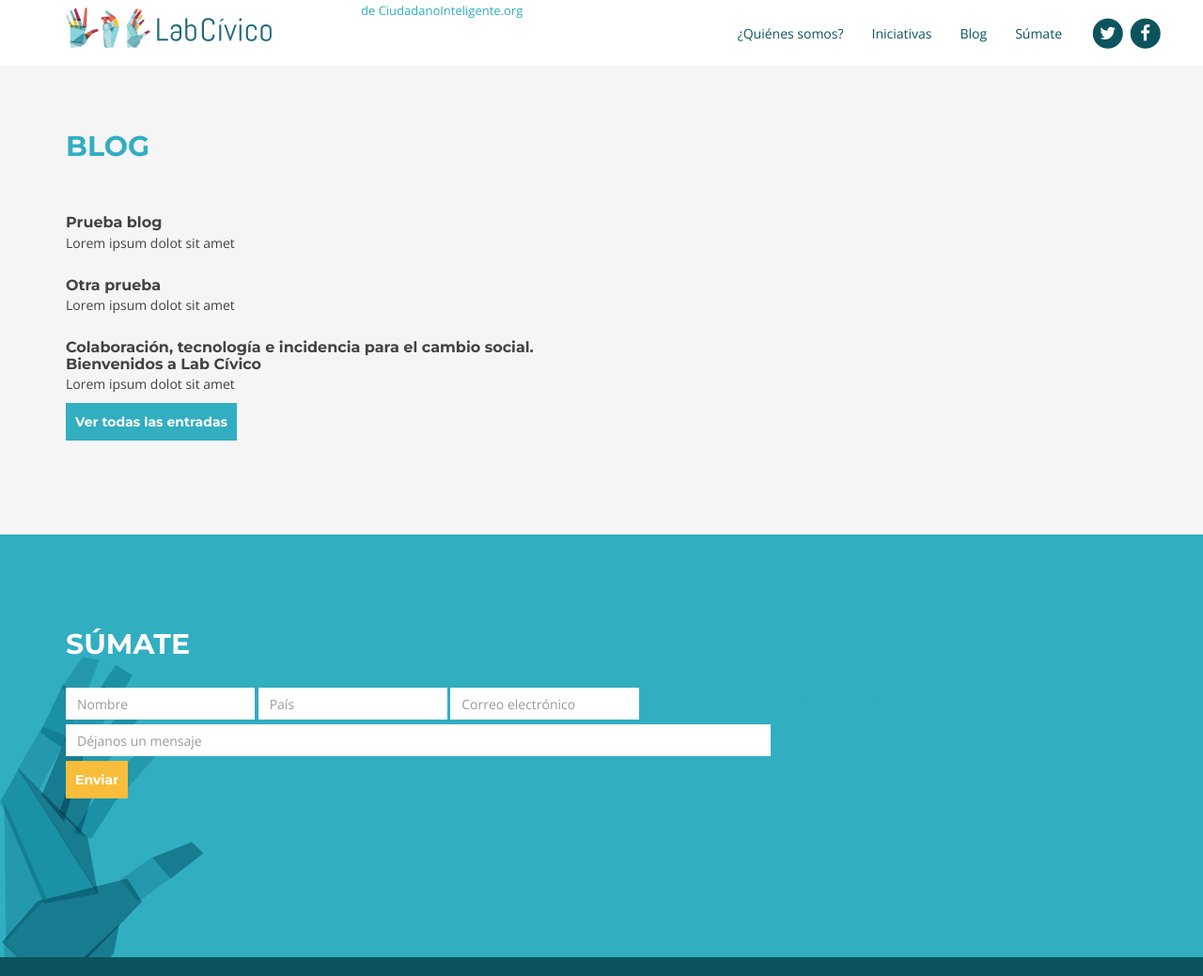
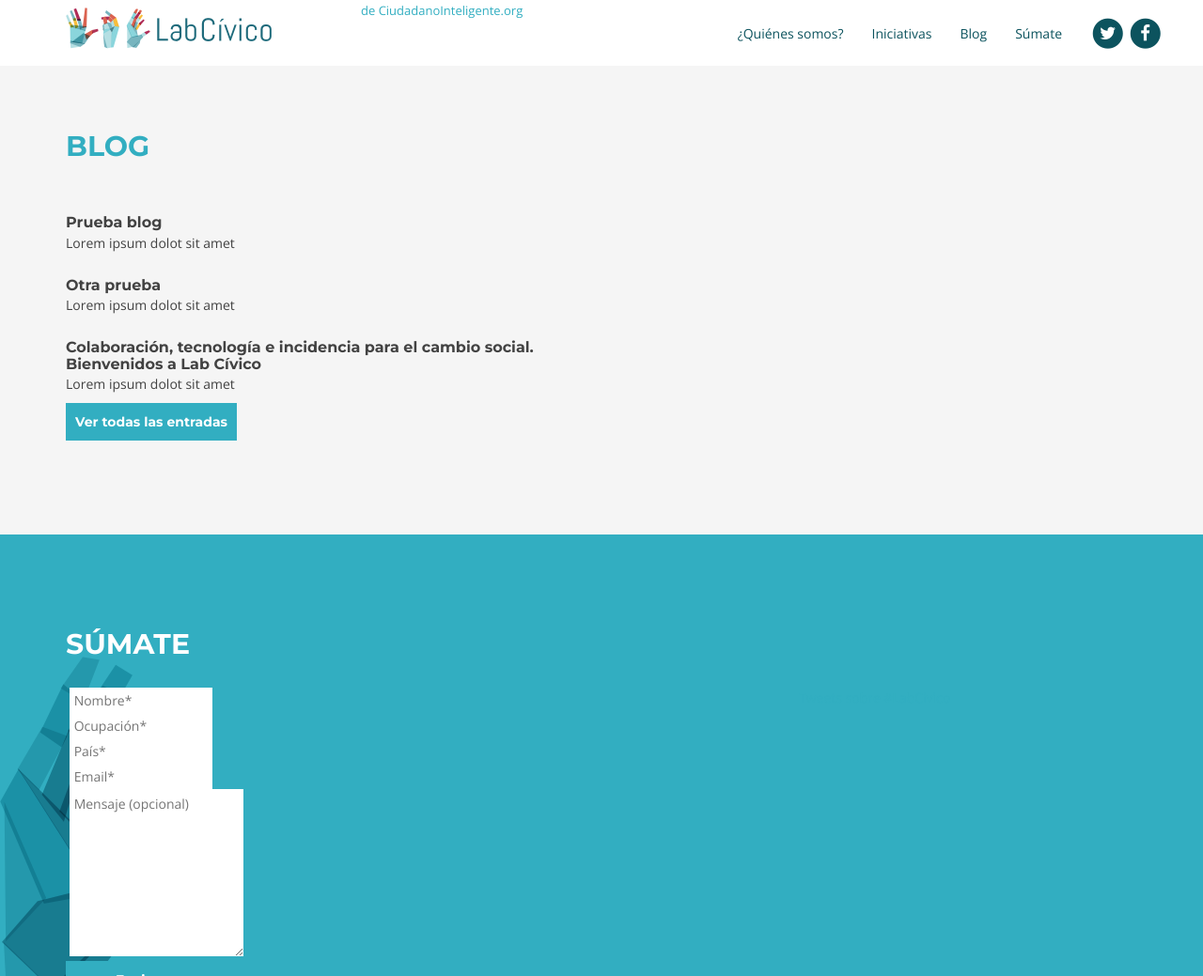
Before and after one commit to ciudadanointeligente/br.labcivico.org.github.io, a Jekyll site: the page built from index.html, in a window 1280 px wide and 1400 px high, scrolled down 1917 px. Shown: the top 1039 px of the window at 94% size. Built offline with Jekyll 4.4.1, drawn with Linux system fonts in a browser that asks for light colours; nearby versions of some CDN libraries; comment, search, counter and statistics services are not loaded; grey boxes are pictures that could not be loaded.

Commit message:
Cambios lissett

```diff
--- /dev/null
+++ b/_includes/form.html
@@ -0,0 +1,70 @@
+<form action="https://docs.google.com/forms/d/1r4sm_6KFvLFTUm3nRg1_OKlQIMu_TnQtBI_xJCzjcJc/formResponse" method="POST" id="ss-form" target="_self" onsubmit=""><ol role="list" class="ss-question-list" style="padding-left: 0">
+<div class="ss-form-question errorbox-good" role="listitem">
+  <div dir="auto" class="ss-item ss-item-required ss-text">
+    <div class="ss-form-entry">
+    <label class="ss-q-item-label" for="entry_1173876626">
+    </label>
+    <input type="text" name="entry.1173876626" value="" class="ss-q-short required" id="entry_1173876626" dir="auto" aria-label="Nombre  " aria-required="true" required="" placeholder="Nombre*">
+      <div class="error-message" id="373066127_errorMessage"></div>
+      <div class="required-message"></div>
+    </div>
+  </div>
+</div>
+
+<div class="ss-form-question errorbox-good" role="listitem">
+<div dir="auto" class="ss-item ss-item-required ss-text"><div class="ss-form-entry">
+<label class="ss-q-item-label" for="entry_813332514">
+<div class="ss-q-help ss-secondary-text" dir="auto"></div></label>
+<input type="text" name="entry.813332514" value="" class="ss-q-short" id="entry_813332514" dir="auto" aria-label="Ocupación  " aria-required="true" required="" placeholder="Ocupación*">
+<div class="error-message" id="2041540855_errorMessage"></div>
+<div class="required-message"></div>
+</div></div>
+</div>
+
+<div class="ss-form-question errorbox-good" role="listitem">
+<div dir="auto" class="ss-item ss-item-required ss-text"><div class="ss-form-entry">
+<label class="ss-q-item-label" for="entry_169638302">
+<div class="ss-q-help ss-secondary-text" dir="auto"></div></label>
+<input type="text" name="entry.169638302" value="" class="ss-q-short" id="entry_169638302" dir="auto" aria-label="País  " aria-required="true" required="" placeholder="País*">
+<div class="error-message" id="2036881211_errorMessage"></div>
+<div class="required-message"></div>
+</div></div></div>
+
+<div class="ss-form-question errorbox-good" role="listitem">
+<div dir="auto" class="ss-item ss-item-required ss-text"><div class="ss-form-entry">
+<label class="ss-q-item-label" for="entry_491061131">
+<div class="ss-q-help ss-secondary-text" dir="auto"></div></label>
+<input type="text" name="entry.491061131" value="" class="ss-q-short" id="entry_491061131" dir="auto" aria-label="Email  " aria-required="true" required="" placeholder="Email*">
+<div class="error-message" id="67379512_errorMessage"></div>
+<div class="required-message"></div>
+</div></div></div>
+
+<div class="ss-form-question errorbox-good" role="listitem">
+<div dir="auto" class="ss-item  ss-paragraph-text"><div class="ss-form-entry">
+<label class="ss-q-item-label" for="entry_468223329">
+</label>
+<textarea name="entry.468223329" rows="8" cols="0" class="ss-q-long" id="entry_468223329" dir="auto" aria-label="Mensaje Opcional " placeholder="Mensaje (opcional)"></textarea>
+<div class="error-message" id="85564762_errorMessage"></div>
+<div class="required-message"></div>
+</div></div></div>
+
+<input type="hidden" name="draftResponse" value="[,,&quot;-6812269880325446981&quot;]
+">
+<input type="hidden" name="pageHistory" value="0">
+
+
+<input type="hidden" name="fbzx" value="-6812269880325446981">
+
+<div class="ss-item ss-navigate">
+  <table id="navigation-table">
+    <tbody>
+      <tr>
+        <td class="ss-form-entry goog-inline-block" id="navigation-buttons" dir="ltr">
+          <input type="submit" name="submit" value="Enviar" id="ss-submit" class="btn btn-default yellow ">
+        </td>
+      </tr>
+    </tbody>
+  </table>
+</div>
+</ol>
+</form>
--- a/_sass/_base.scss
+++ b/_sass/_base.scss
@@ -400,6 +400,19 @@ section#blog-page {
     width: 100%;
 }
 
+/*Input*/
+input{
+    border:none;
+    width: 152px;
+    height: 27px;
+    padding: 5px;
+}
+
+textarea{
+    border:none;
+    padding: 5px;
+}
+
 /*Footer*/
 
 .site-footer {
--- a/index.html
+++ b/index.html
@@ -140,24 +140,7 @@ layout: default
       <h2>SÚMATE</h2>
         <div class="row">
         <div class="col-md-8">
-          <form class="form-inline">
-            <div class="form-group">
-              <label class="sr-only" for="exampleInputName3">Nombre</label>
-              <input type="name" class="form-control" id="exampleInputName3" placeholder="Nombre">
-            </div>
-            <div class="form-group">
-              <label class="sr-only" for="exampleInputCountryl3">País</label>
-              <input type="country" class="form-control" id="exampleInputCountry3" placeholder="País">
-            </div>
-            <div class="form-group">
-              <label class="sr-only" for="exampleInputEmail3">Correo electrónico</label>
-              <input type="email" class="form-control" id="exampleInputEmail3" placeholder="Correo electrónico">
-            </div>
-          </form>
-          <form>
-            <input type="text" class="form-control" placeholder="Déjanos un mensaje">
-            <button type="submit" class="btn btn-warning yellow">Enviar</button>
-          </form>
+          {% include form.html %}
         </div>
         <div class="col-md-4">
           <a class="twitter-timeline" href="https://twitter.com/hashtag/LabCivico" data-widget-id="625768709542572033">Tweets sobre #LabCivico</a>
```
